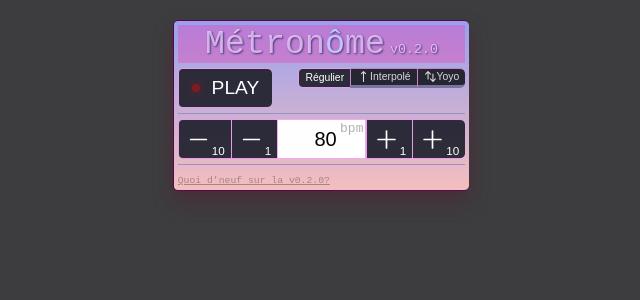
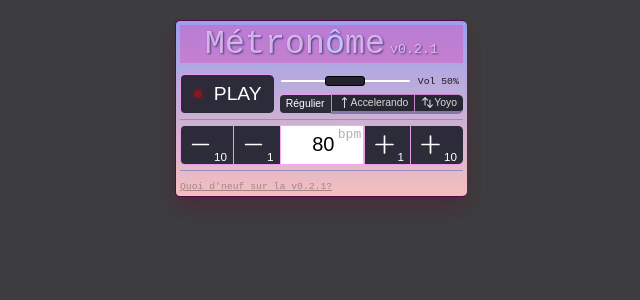
Before and after one commit to berdal84/metrobeat, a React (Vite) app: page / in a window 1280 px wide. Shown: the top 300 px of the page, without its empty margins (319-959 px from the left). Built offline with nearby package versions, Linux system fonts and the light colour scheme; no server answers.

Commit message:
add volume, add new sound, fix labels

```diff
--- a/package.json
+++ b/package.json
@@ -1,7 +1,7 @@
 {
   "name": "metrobeat",
   "private": true,
-  "version": "0.2.0",
+  "version": "0.2.1",
   "type": "module",
   "scripts": {
     "dev": "vite",
--- a/src/App.tsx
+++ b/src/App.tsx
@@ -1,15 +1,14 @@
 import { useMetronome } from "./Metronome/useMetronome"
 import packageJson from "../package.json"
-import { useCallback, useEffect, type MouseEventHandler, type ReactNode } from "react"
+import { useCallback, useEffect, useMemo, type MouseEventHandler, type ReactNode } from "react"
 import { ValueInputField } from "./ValueInputField"
-import type { Mode } from "./Metronome/Metronome"
+import { MODE, type Mode } from "./Metronome/Metronome"
 
 // TODO LIST
 //
 // ## Corriger bugs:
 //
 // ## Fonctionnalités:
-// - [ ] volume: slider horizontal
 //
 // ## Secondaire:
 // - [ ] valeur note du 1er temps: [-1 Octave, 0, +1 Octave] (Cad freq x1/2 ou x2).
@@ -22,30 +21,28 @@ import type { Mode } from "./Metronome/Metronome"
 
 const news = `
     Quoi de neuf?
-    - modes: utiliser les mots "régulier", "accelerando", "zigzag" (en groupe de boutons toggle)
-    - tempo: deux boutons (+/-1, +/- 10)
-    - limiter BPM entre 10 et 300 sur l'interface graphique.
-    - accelerando: ne pas faire stop en fin, rester au tempo de fin à l'infini.
-    - accererando/yoyo: contraindre le BPM entre [BPM début, BPM fin] à tout instant.
+    - ajout d'un slider pour le volume
+    - utilisation d'un son plus naturel (en DO).
+    - modes: le label "interpolé" devient "accelerando"
   `
 
 const MODES: Array<{ value: Mode, label: ReactNode }> = [
   {
-    value: "normal",
+    value: MODE.CONSTANT,
     label: "Régulier"
   },
   {
-    value: "grow",
+    value: MODE.INTERPOLATE_UP_AND_HOLD,
     label:
       <div className="d-flex">
         <svg width="1rem" xmlns="http://www.w3.org/2000/svg" fill="none" viewBox="0 0 24 24" strokeWidth={2} stroke="currentColor">
           <path strokeLinecap="round" strokeLinejoin="round" d="M8.25 6.75 12 3m0 0 3.75 3.75M12 3v18" />
         </svg>
-        <span>Interpolé</span>
+        <span>Accelerando</span>
       </div>
   },
   {
-    value: "yoyo",
+    value: MODE.INTERPOLATE_UP_AND_DOWN_FOREVER,
     label:
       <div className="d-flex">
         <svg width="1rem" xmlns="http://www.w3.org/2000/svg" fill="none" viewBox="0 0 24 24" strokeWidth={2} stroke="currentColor">
@@ -64,6 +61,7 @@ function App() {
     setTempo, setTempoBegin, setTempoEnd,
     setPeriod,
     setMode,
+    setVolume,
   } = useMetronome({ tempo: 80, tempoBegin: 80, tempoEnd: 120, period: 60});
 
   const handleVersionClick = useCallback(() => {
@@ -81,6 +79,12 @@ function App() {
   useEffect( () => {
     console.log("useEffect's viewState:", viewState);
   }, [viewState.isPlaying])
+
+  const volumeLabel = useMemo(() => {
+    if (viewState.volume === 0)
+      return `Muet`;
+    return `Vol ${Math.round(viewState.volume*100)}%`
+  }, [viewState.volume])
 
   return (
     <div className="App">
@@ -101,6 +105,20 @@ function App() {
             <div style={{ opacity: viewState.diodeOn ? 1 : 0.4 }} className='diode'/>
           </button>
 
+          <div>
+
+            <div className="volume">
+              <input
+                type="range"
+                id="volume"
+                name="volume"
+                min="0"
+                max="1"
+                value={viewState.volume}
+                onChange={(event) => setVolume( event.currentTarget.valueAsNumber )}
+                step="0.05" />
+              <label htmlFor="volume">{volumeLabel}</label>
+            </div>
             <div className="FormGroup modes" inert={viewState.isPlaying}>
               {MODES.map( (item, i) => {
                 return <button
@@ -112,16 +130,15 @@ function App() {
                 </button>
               })}
             </div>
+          </div>
         </section>
 
-
-
-        <div hidden={viewState.mode != "normal"}>
+        <div hidden={viewState.mode != MODE.CONSTANT}>
           <ValueInputField tempo={viewState.tempo} onTempoChange={setTempo} unit="bpm"/>
         </div>
 
         <section className="variation" inert={viewState.isPlaying}>
-          <div className="TempoInputRange" hidden={viewState.mode == "normal"}>
+          <div className="TempoInputRange" hidden={viewState.mode ==  MODE.CONSTANT}>
             <div className="ValueInputField-group">
               <label className="ValueInputField-label">Tempo de départ</label>
               <ValueInputField tempo={viewState.tempoBegin} onTempoChange={setTempoBegin} unit="bpm"/>
@@ -132,8 +149,8 @@ function App() {
             </div>
           </div>
 
-          <div className="ValueInputField-group" hidden={viewState.mode == "normal"}>
-            <label className="ValueInputField-label">{ viewState.mode == "yoyo" ? "Demi-période" : "Période"} </label>
+          <div className="ValueInputField-group" hidden={viewState.mode ==  MODE.CONSTANT}>
+            <label className="ValueInputField-label">{ viewState.mode ==  MODE.INTERPOLATE_UP_AND_DOWN_FOREVER ? "Demi-période" : "Période"} </label>
             <ValueInputField
               tempo={viewState.period}
               onTempoChange={setPeriod}
--- a/src/Metronome/Metronome.ts
+++ b/src/Metronome/Metronome.ts
@@ -1,11 +1,20 @@
 import { Howl } from 'howler'
 import { clamp } from '../tools';
 
-export type  Mode = "normal" | "grow" | "yoyo";
+export const MODE = {
+    CONSTANT    : 0,
+    INTERPOLATE_UP_AND_HOLD : 1,
+    INTERPOLATE_UP_AND_DOWN_FOREVER: 2,
+} as const
 
-export type MetroState = {
+export type Mode = typeof MODE.CONSTANT
+                 | typeof MODE.INTERPOLATE_UP_AND_HOLD
+                 | typeof MODE.INTERPOLATE_UP_AND_DOWN_FOREVER;
+
+
+export type State = {
     isPlaying: boolean;
-    onChange: (change: Partial<MetroEventChange>) => void;
+    onChange: (change: Partial<EventChange>) => void;
     tempo: number;
     tempoBegin: number;
     tempoEnd: number;
@@ -17,20 +26,22 @@ export type MetroState = {
     mode: Mode;
     variationDirection: number;
     diodeOn: boolean;
+    volume: number;
 }
 
-export type MetroEventChange = Partial<Pick<MetroState, 'mode'| 'isPlaying' | 'tempo' |  'tempoBegin' | 'tempoEnd' | 'diodeOn' | 'period'>>
+export type EventChange =  Partial<Pick<State, 'volume' | 'mode'| 'isPlaying' | 'tempo' |  'tempoBegin' | 'tempoEnd' | 'diodeOn' | 'period'>>
 
-export type MetroInitialState = MetroEventChange;
-export function metro_create( initialState: Partial<MetroInitialState> = {} ): MetroState
+export type InitialState = EventChange;
+export function create( initialState: Partial<InitialState> = {} ): State
 {
 
     const sound = new Howl({
-        src: ['tick.mp3'],
+        src: ['tick_A.mp3'],
         preload: true,
     })
 
-    const state: MetroState = {
+    const state: State = {
+        volume: 0.5,
         tempo: 80,
         tempoBegin: 80,
         tempoEnd: 120,
@@ -39,18 +50,18 @@ export function metro_create( initialState: Partial<MetroInitialState> = {} ): M
         next_tick_delay: 0,
         last_frame_time: 0,
         requestAnimationFrameId: 0,
-        onChange: (_: Partial<MetroEventChange>) => {},
+        onChange: (_: Partial<EventChange>) => {},
         period: 0,
         diodeOn: false,
         variationDirection: 1,
-        mode: "normal",
+        mode: 0,
         ...initialState
     }
 
     return state;
 }
 
-export function metro_play(state: MetroState)
+export function play(state: State)
 {
     if (state.isPlaying)
         return
@@ -58,19 +69,20 @@ export function metro_play(state: MetroState)
     state.isPlaying        = true;
     state.last_frame_time = performance.now();
 
-    if (state.mode != "normal")
-        metro_set_tempo(state, state.tempoBegin);
+    if (state.mode != MODE.CONSTANT)
+        set_tempo(state, state.tempoBegin);
 
-    metro_loop(state);
-    metro_emit_change(state, { isPlaying: state.isPlaying});
+    state.sound.stereo(-0.2); // update loop will toggle pan's sign
+    loop(state);
+    emit_change(state, { isPlaying: state.isPlaying});
 }
 
-export function metro_emit_change(state: MetroState, changes: MetroEventChange)
+export function emit_change(state: State, changes: EventChange)
 {
     state.onChange(changes);
 }
 
-export function metro_stop(state: MetroState)
+export function stop(state: State)
 {
     state.isPlaying  = false;
 
@@ -79,10 +91,10 @@ export function metro_stop(state: MetroState)
         state.requestAnimationFrameId = 0
     }
 
-    metro_emit_change(state, { isPlaying: state.isPlaying });
+    emit_change(state, { isPlaying: state.isPlaying });
 }
 
-export function metro_set_tempo(state: MetroState, new_tempo: number, slot: 'tempo' | 'tempoBegin' | 'tempoEnd' = 'tempo')
+export function set_tempo(state: State, new_tempo: number, slot: 'tempo' | 'tempoBegin' | 'tempoEnd' = 'tempo')
 {
     console.assert(new_tempo > 0, "New tempo must be strictly positive");
 
@@ -96,7 +108,7 @@ export function metro_set_tempo(state: MetroState, new_tempo: number, slot: 'tem
     if ( Math.abs(diffAsIntegers) > 0 ) state.onChange({ [slot]: Math.round(new_tempo) })
 }
 
-export function metro_update(state: MetroState, dt: number)
+export function update(state: State, dt: number)
 {
     // skip any update that took too much time
     if ( dt > state.period)
@@ -105,13 +117,13 @@ export function metro_update(state: MetroState, dt: number)
     if (!state.isPlaying)
         return;
 
-    if ( state.mode != "normal" )
+    if ( state.mode != MODE.CONSTANT )
     {
         let reachedBoundary =
             ( state.variationDirection > 0 && state.tempoEnd - state.tempo <= 0 ) ||
             ( state.variationDirection < 0 && state.tempo - state.tempoBegin <= 0 )
 
-        if ( reachedBoundary && state.mode === "yoyo")
+        if ( reachedBoundary && state.mode === MODE.INTERPOLATE_UP_AND_DOWN_FOREVER)
         {
             state.variationDirection = -state.variationDirection;
         }
@@ -121,7 +133,7 @@ export function metro_update(state: MetroState, dt: number)
         const bpmToAddPerMs = bpmRange / (state.period * 1000);
         const newTempo = clamp(state.tempo + bpmToAddPerMs * dt, state.tempoBegin, state.tempoEnd)
 
-        metro_set_tempo(state, newTempo );
+        set_tempo(state, newTempo );
     }
 
     if ( state.next_tick_delay > dt)
@@ -130,27 +142,32 @@ export function metro_update(state: MetroState, dt: number)
         return;
     }
 
-    metro_flash_diode(state)
+    flash_diode(state)
     state.next_tick_delay =  state.next_tick_delay - dt + (60 / state.tempo * 1000);
+
+    // Alternate left/right pan
+    const pan = state.sound.stereo();
+    state.sound.stereo(-pan)
+
     state.sound.play()
 }
 
-export function metro_set_diode(state: MetroState, diodeOn: boolean)
+export function set_diode(state: State, diodeOn: boolean)
 {
     if (state.diodeOn == diodeOn)
         return
 
     state.diodeOn = diodeOn
-    metro_emit_change(state, { diodeOn: diodeOn })
+    emit_change(state, { diodeOn: diodeOn })
 }
 
-function metro_flash_diode(state: MetroState, duration: number = 100)
+function flash_diode(state: State, duration: number = 100)
 {
-    metro_set_diode(state, true)
-    setTimeout(() => metro_set_diode(state, false), duration)
+    set_diode(state, true)
+    setTimeout(() => set_diode(state, false), duration)
 }
 
-export function metro_loop(state: MetroState)
+export function loop(state: State)
 {
     state.requestAnimationFrameId = requestAnimationFrame((_: number) => {
 
@@ -158,19 +175,26 @@ export function metro_loop(state: MetroState)
         const dt  = now - state.last_frame_time;
         state.last_frame_time = now;
 
-        metro_update(state, dt);
-        metro_loop(state);
+        update(state, dt);
+        loop(state);
     });
 }
 
-export function metro_set_mode(state: MetroState, mode: Mode)
+export function set_mode(state: State, mode: Mode)
 {
     state.mode = mode;
-    metro_emit_change(state, { mode: state.mode })
+    emit_change(state, { mode })
 }
 
-export function metro_set_period(state: MetroState, period: number)
+export function set_period(state: State, period: number)
 {
     state.period = period
-    metro_emit_change(state, { period: state.period })
+    emit_change(state, { period })
 }
+
+export function set_volume(state: State, volume: number)
+{
+    state.volume = volume;
+    state.sound.volume(volume);
+    emit_change(state, { volume })
+}
--- a/src/Metronome/useMetronome.tsx
+++ b/src/Metronome/useMetronome.tsx
@@ -1,20 +1,10 @@
 import { useEffect, useCallback, useState, useMemo } from "react";
-import {
-  metro_create,
-  metro_play,
-  metro_stop,
-  metro_set_tempo,
-  type MetroState,
-  type MetroEventChange,
-  type MetroInitialState,
-  metro_set_period,
-  metro_set_mode,
-  type Mode,
-} from "./Metronome";
+import * as metro from "./Metronome";
 
 // State with the field we might want to display
 type MetroViewState = Pick<
-  MetroState,
+  metro.State,
+  'volume' |
   'diodeOn' |
   'isPlaying' |
   'tempo' |
@@ -25,35 +15,37 @@ type MetroViewState = Pick<
 >
 
 const DEFAULT_VIEW_STATE: MetroViewState = {
-    isPlaying: false,
-    tempo: -1,
-    tempoBegin: -1, tempoEnd: -1,
-    mode: "normal",
-    diodeOn: false,
-    period: 60,
+  volume: 100,
+  isPlaying: false,
+  tempo: -1,
+  tempoBegin: -1, tempoEnd: -1,
+  mode: 0,
+  diodeOn: false,
+  period: 60,
 }
 
 // Headless metronome
-export function useMetronome( initialState: Partial<MetroInitialState> = {})
+export function useMetronome( initialState: Partial<metro.InitialState> = {})
 {
-  const metronome = useMemo(() => metro_create(initialState), [])
+  const metronome = useMemo(() => metro.create(initialState), [])
   const [viewState, setViewState] = useState<MetroViewState>(DEFAULT_VIEW_STATE)
 
-  const setMode = useCallback( (mode: Mode) => metro_set_mode(metronome, mode), [] )
-  const setTempoBegin   = useCallback( (value: number) => metro_set_tempo(metronome, value, 'tempoBegin'), [] )
-  const setTempoEnd     = useCallback( (value: number) => metro_set_tempo(metronome, value, 'tempoEnd'), [] )
-  const setTempo = useCallback( (value: number) => metro_set_tempo(metronome, value), [] )
-  const play     = useCallback( () => metro_play(metronome), [] )
-  const stop     = useCallback( () => metro_stop(metronome), [] )
-  const setPeriod = useCallback( (value: number) => metro_set_period(metronome, value), [])
+  const setMode = useCallback( (mode: metro.Mode) => metro.set_mode(metronome, mode), [] )
+  const setTempoBegin   = useCallback( (value: number) => metro.set_tempo(metronome, value, 'tempoBegin'), [] )
+  const setTempoEnd     = useCallback( (value: number) => metro.set_tempo(metronome, value, 'tempoEnd'), [] )
+  const setTempo = useCallback( (value: number) => metro.set_tempo(metronome, value), [] )
+  const play     = useCallback( () => metro.play(metronome), [] )
+  const stop     = useCallback( () => metro.stop(metronome), [] )
+  const setPeriod = useCallback( (value: number) => metro.set_period(metronome, value), [])
+  const setVolume = useCallback( (value: number) => metro.set_volume(metronome, value), [])
 
   useEffect(() => {
 
     // TODO: this could be an event emitted by the metronome, like onInit()
-    const { isPlaying, tempo, tempoBegin, tempoEnd, mode, diodeOn, period } = metronome;
-    setViewState({ isPlaying, tempo, tempoBegin, tempoEnd, mode, diodeOn, period })
+    const { isPlaying, tempo, tempoBegin, tempoEnd, mode, diodeOn, period, volume } = metronome;
+    setViewState({ isPlaying, tempo, tempoBegin, tempoEnd, mode, diodeOn, period, volume })
 
-    metronome.onChange = (changes: MetroEventChange) => {
+    metronome.onChange = (changes) => {
       console.log('State changes:', changes)
       setViewState( viewState => ({...viewState, ...changes}))
     }
@@ -64,7 +56,6 @@ export function useMetronome( initialState: Partial<MetroInitialState> = {})
   }, [metronome])
 
   return {
-    metronome: metronome,
     viewState,
     setTempo,
     setTempoBegin,
@@ -73,5 +64,6 @@ export function useMetronome( initialState: Partial<MetroInitialState> = {})
     stop,
     setPeriod,
     setMode,
+    setVolume,
   }
 }
--- a/src/index.css
+++ b/src/index.css
@@ -4,8 +4,8 @@ html, body {
   height: 100%;
   margin: 0;
   background-color: #3d3d3f;
-  --bg-color-primary: rgba(34, 35, 47, 0.939);
-  --bg-color-secondary: rgba(153, 142, 195, 0.939);
+  --bg-color-primary: rgb(34, 35, 47);
+  --bg-color-secondary: rgb(153, 142, 195);
   --btn-color: rgba(34, 35, 47, 0.939);
   --btn-color-hover: rgba(62, 64, 86, 0.939);
   --border-radius: 5px;
@@ -13,6 +13,7 @@ html, body {
   --border-color-secondary: rgba(251, 167, 252, 0.91);
   --text-primary: rgb(31, 24, 24) ;
   --text-secondary: #fff;
+  --text-size-sm: 0.75rem;
   --gap-1: 2px;
   --gap-2: 4px;
   --gap-3: 16px;
@@ -121,8 +122,6 @@ button:hover {
 input {
   background-color: #fefefe;
   font-size: 15pt;
-  max-width: 4rem;
-  padding-left: 0.5rem;
   border: unset;
 }
 
@@ -282,6 +281,7 @@ button.unselected {
   .ValueInputField-input {
     text-align: right;
     border-radius: 0;
+    max-width: 4rem;
   }
 
   .ValueInputField-unit {
@@ -306,3 +306,42 @@ footer {
   text-decoration: underline;
   cursor: pointer;
 }
+
+.volume {
+  display: flex;
+  justify-content: space-around;
+  height: 2rem;
+  align-items: center;
+  border-radius: var(--border-radius);
+
+  label {
+    color: var(--text-primary);
+    font-size: var(--text-size-sm);
+    text-align: center;
+    flex: auto;
+    padding-left: 6px;
+  }
+
+  input[type=range] {
+    flex: 1;
+    appearance: none;
+    height: 2px;
+    max-width: 75%;
+    border-radius: 10px;
+  }
+
+  input[type=range]:focus {
+    outline: none; /* Removes the blue border. You should probably do some kind of focus styling for accessibility reasons though. */
+  }
+
+  input[type=range]::-webkit-slider-thumb
+  {
+    -webkit-appearance: none;
+    border: 1px solid #000000;
+    width: 40px;
+    height: 10px;
+    border-radius: 3px;
+    background: var(--bg-color-primary);
+    cursor: pointer;
+  }
+}
```
Also changed, not shown: 1 other file (tests, documents, lock files or other folders). Lines whose indentation alone changed are shown as unchanged.
